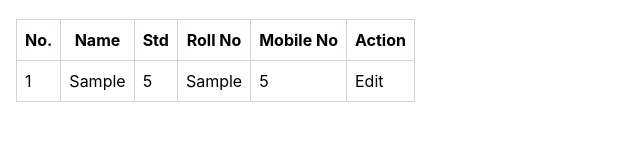
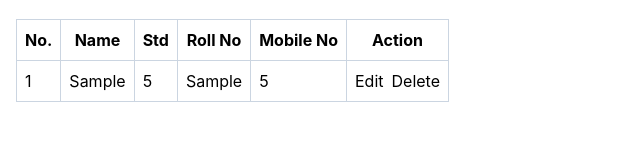
Before and after one commit to Tusharbhojani/my-react-app, a React (Create React App) app: page / in a window 1280 px wide. Both pictures are taken after typing "Sample", "5", "Sample", "5" into the empty fields and a click on the button "Submit". Shown: the part 347-488 px from the top of the page, without its empty margins (0-640 px from the left). Built offline with nearby package versions, Linux system fonts and the light colour scheme.

Commit message:
feat: delete student

```diff
--- a/src/App.js
+++ b/src/App.js
@@ -41,6 +41,7 @@ function App() {
         setRollNo={setRollNo}
         setStd={setStd}
         setMobile={setMobile}
+        setStudents={setStudents}
       />
     </div>
   );
--- a/src/components/StudentTable.js
+++ b/src/components/StudentTable.js
@@ -6,8 +6,19 @@ const StudentTable = ({
   setName,
   setRollNo,
   setStd,
-  setMobile,
+  setMobile,setStudents
 }) => {
+
+  function handelDelete(student) {
+    const newStudentList = students.filter(({rollNo,std}) => {
+        if (student.rollNo === rollNo && student.std === std) {
+          return false
+        }
+        return true;
+      });
+      setStudents(newStudentList);
+  }
+
   return (
     <>
       <h1>Student Table</h1>
@@ -34,6 +45,7 @@ const StudentTable = ({
                   <td>{student.mobile}</td>
                   <td>
                     <button
+                    className="pr-2"
                       onClick={() => {
                         setEditId(student);
                         setName(student.name);
@@ -43,6 +55,13 @@ const StudentTable = ({
                       }}
                     >
                       Edit
+                    </button>
+                    <button
+                      onClick={() => {
+                        handelDelete(student);
+                      }}
+                    >
+                      Delete
                     </button>
                   </td>
                 </tr>
```
